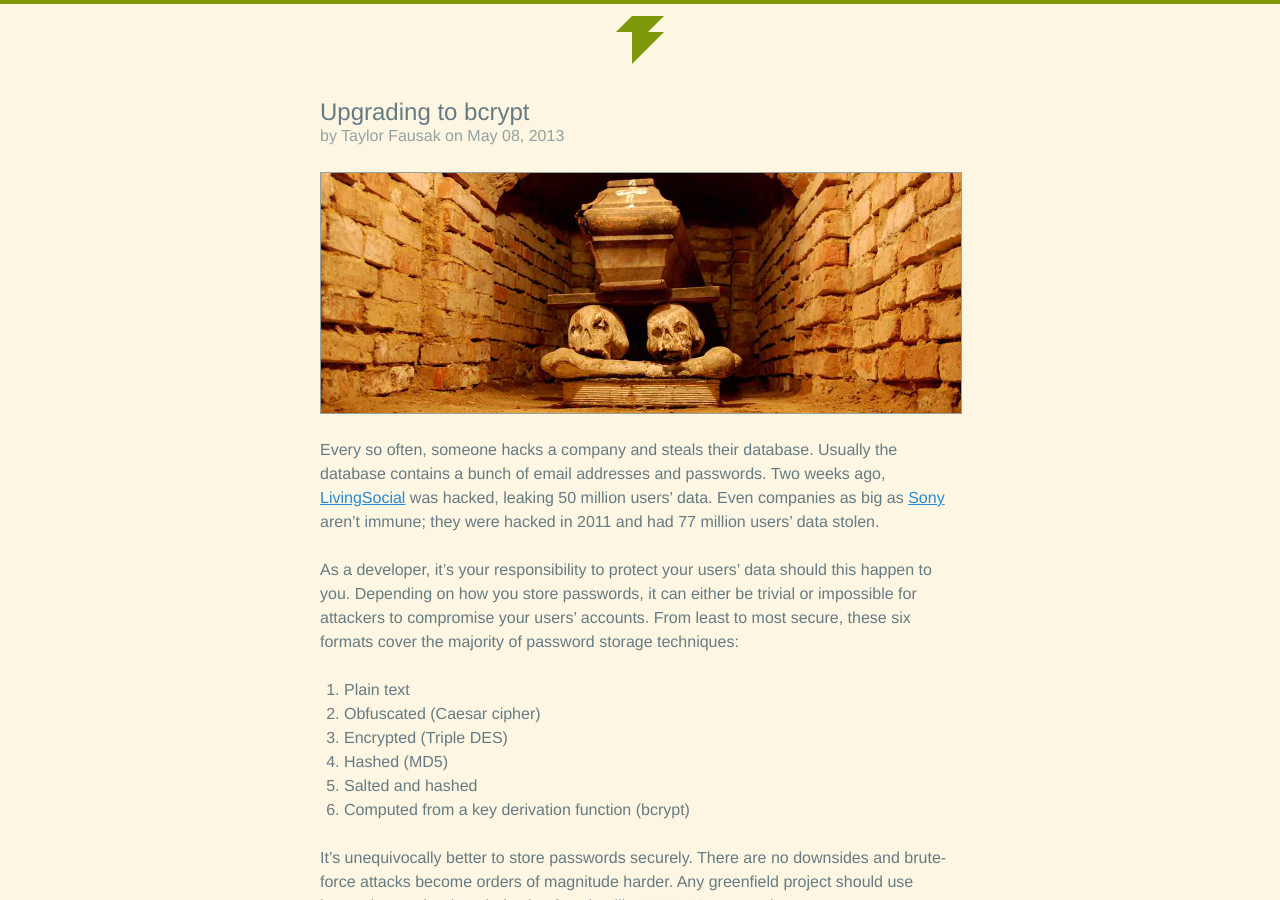
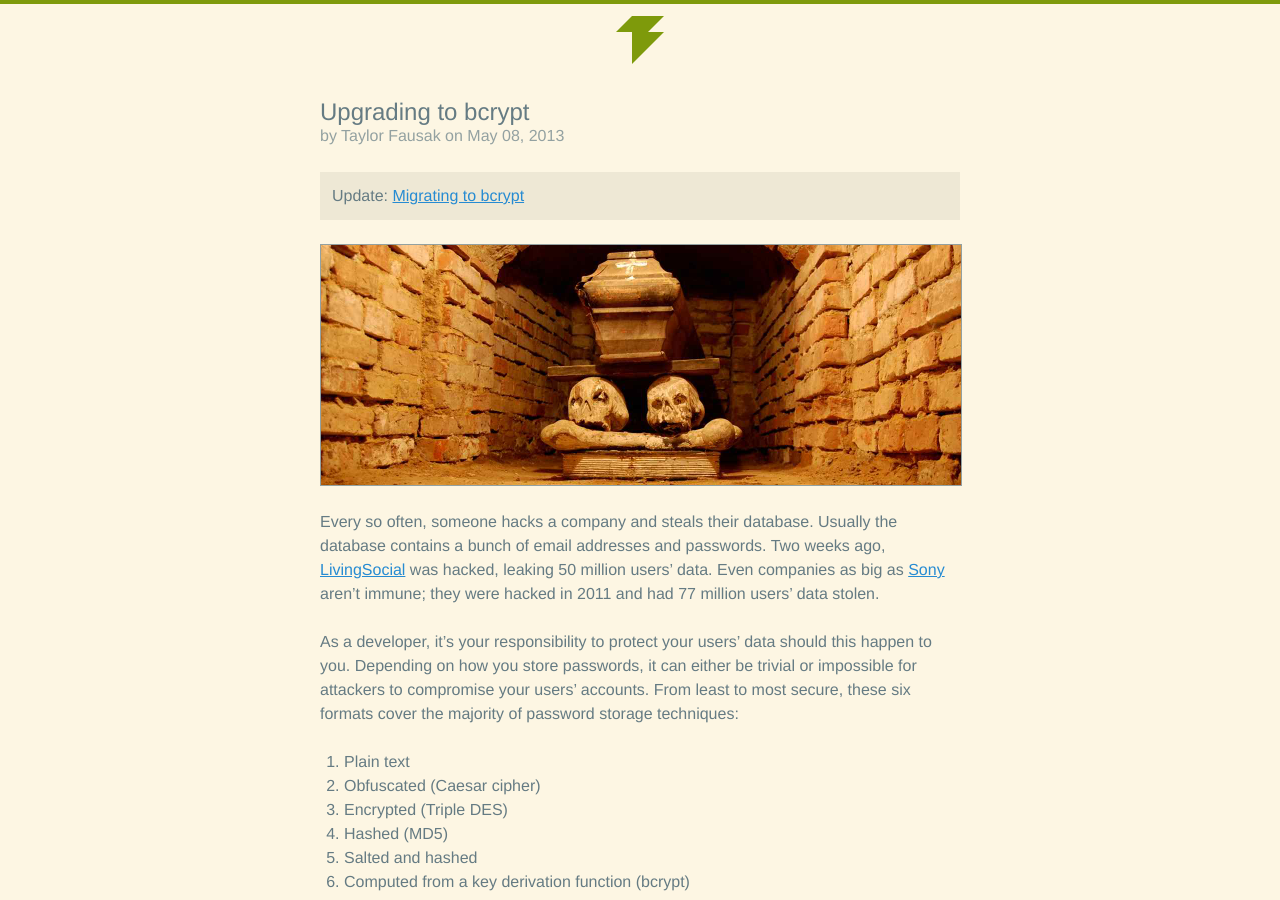
Before and after one commit to tfausak/tfausak.github.io, a Jekyll site: the page built from _posts/2013-05-08-upgrading-to-bcrypt.md, in a window 1280 px wide and 900 px high. Built offline with Jekyll 4.4.1, drawn with Linux system fonts in a browser that asks for light colours.

Commit message:
Add placeholder for link to new post.

```diff
--- a/_posts/2013-05-08-upgrading-to-bcrypt.md
+++ b/_posts/2013-05-08-upgrading-to-bcrypt.md
@@ -2,6 +2,8 @@
 layout: post
 title: Upgrading to bcrypt
 ---
+
+<aside>Update: <a href="#TODO">Migrating to bcrypt</a></aside>
 
 [![Crypt][1]][2]
 
```
